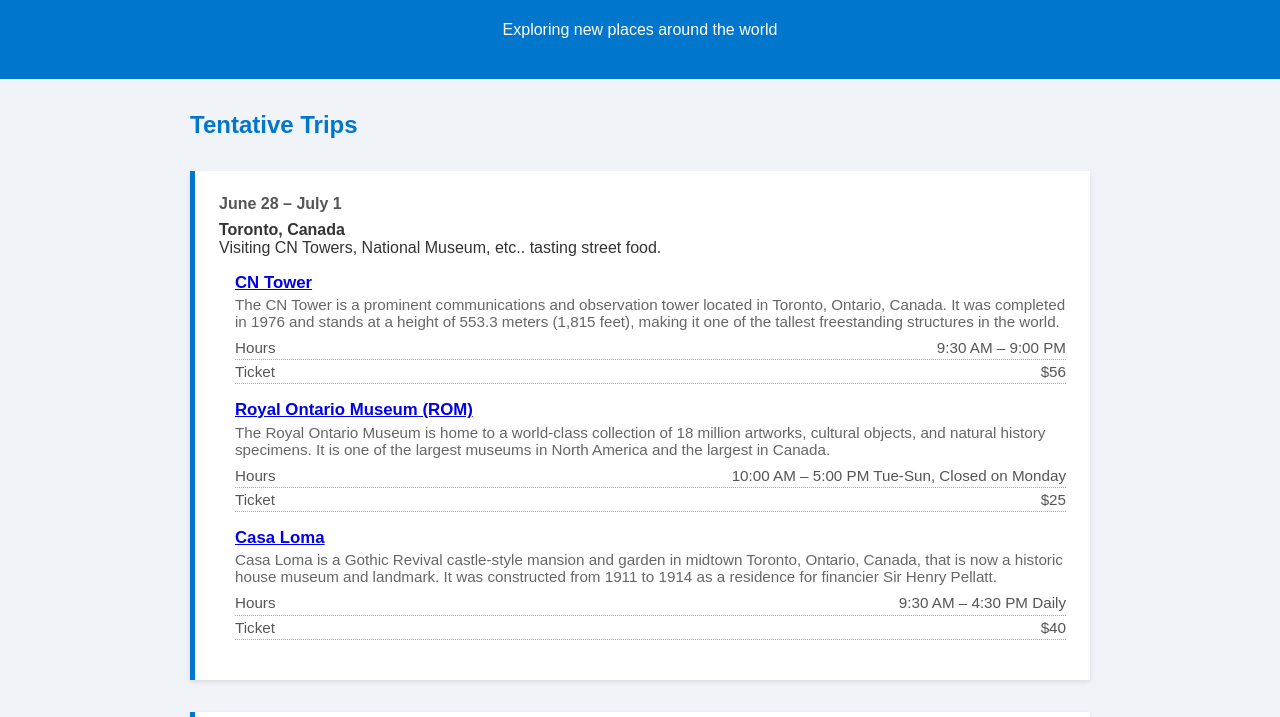
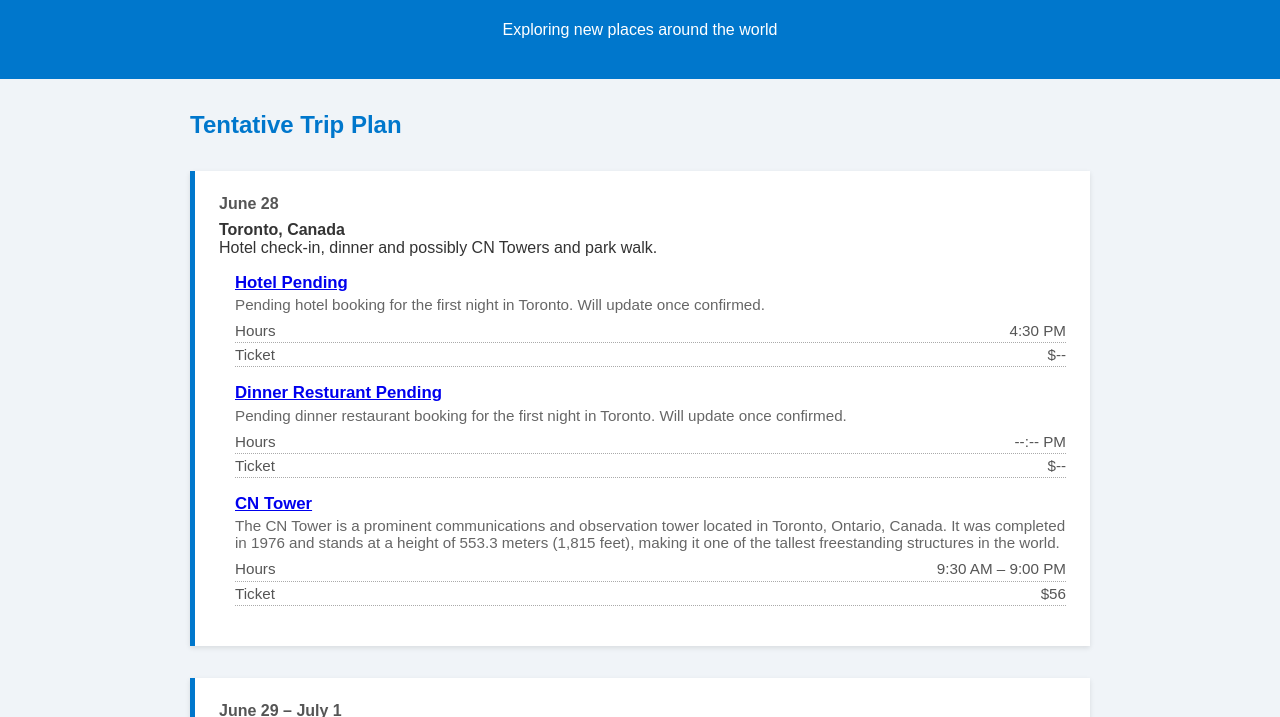
Before and after one commit to phillipad7/TorontoTravelPlan, a plain HTML site: page index.html in a window 1280 px wide. Shown: the part 83-800 px from the top of the page. Drawn offline with Linux system fonts and the light colour scheme.

Commit message:
add details for Jul 4

```diff
--- a/index.html
+++ b/index.html
@@ -15,10 +15,65 @@
     </header>
 
     <div class="container">
-        <h2>Tentative Trips</h2>
+
+        <h2>Tentative Trip Plan</h2>
+
+
 
         <div class="trip">
-            <div class="date">June 28 – July 1</div>
+            <div class="date">June 28</div>
+            <strong>Toronto, Canada</strong><br>
+            Hotel check-in, dinner and possibly CN Towers and park walk.
+            <div class="attractions">
+                <div class="attraction">
+                    <div class="attraction-name">
+                        <a href="https://placeholder" target="_blank">Hotel Pending</a>
+                    </div>
+                    <div class="description">
+                        Pending hotel booking for the first night in Toronto. Will update once confirmed.
+                      </div>
+                    <div class="detail-line">
+                        <span>Hours</span><span>4:30 PM </span>
+                      </div>
+                      <div class="detail-line">
+                        <span>Ticket</span><span>$--</span>
+                      </div>
+                </div>
+                <div class="attraction">
+                    <div class="attraction-name">
+                        <a href="https://placeholder" target="_blank">Dinner Resturant Pending</a>
+                    </div>
+                    <div class="description">
+                        Pending dinner restaurant booking for the first night in Toronto. Will update once confirmed.
+                      </div>
+                    <div class="detail-line">
+                        <span>Hours</span><span>--:-- PM </span>
+                      </div>
+                      <div class="detail-line">
+                        <span>Ticket</span><span>$--</span>
+                      </div>
+                </div>
+                <div class="attraction">
+                    <div class="attraction-name">
+                        <a href="https://www.cntower.ca/plan-your-visit/tickets-and-hours/hours" target="_blank">CN Tower</a>
+                    </div>
+                    <div class="description">
+                        The CN Tower is a prominent communications and observation tower located in Toronto, Ontario, Canada. It was completed in 1976 and stands at a height of 553.3 meters (1,815 feet), making it one of the tallest freestanding structures in the world.
+                      </div>
+                    <div class="detail-line">
+                        <span>Hours</span><span>9:30 AM – 9:00 PM</span>
+                      </div>
+                      <div class="detail-line">
+                        <span>Ticket</span><span>$56</span>
+                      </div>
+                </div>
+            </div>
+
+        </div>
+
+
+        <div class="trip">
+            <div class="date">June 29 – July 1</div>
             <strong>Toronto, Canada</strong><br>
             Visiting CN Towers, National Museum, etc.. tasting street food.
             <div class="attractions">
@@ -67,6 +122,7 @@
             </div>
         </div>
 
+
         <div class="trip">
             <div class="date">July 1 – July 3</div>
             <strong>Ottawa, Canada</strong><br>
@@ -109,6 +165,26 @@
         </div>
 
 
+        <div class="trip">
+            <div class="date">July 4</div>
+            <strong>CAA Ed Mirvish Theatre, Toronto, Canada</strong><br>
+            Enjoying the last day in Toronto, ending the trip with the wonderful show of Beetlejuice at CAA Ed Mirvish Theatre.
+            <div class="attractions">
+                <div class="attraction">
+                    <div class="attraction-name">
+                        <a href="https://sagradafamilia.org/en/" target="_blank">day temp 1</a>
+                    </div>
+                    <div class="detail-line">
+                        <span>Hours</span><span>7:20 PM – 10:00 PM</span>
+                    </div>
+                    <div class="detail-line">
+                        <span>Address</span><span>CAA Ed Mirvish Theatre, 244 Victoria Street, Toronto, Ontario M5B 1V8, Canada</span>
+                    </div>
+                </div>
+
+            </div>
+        </div>
+
 
 
 
```
